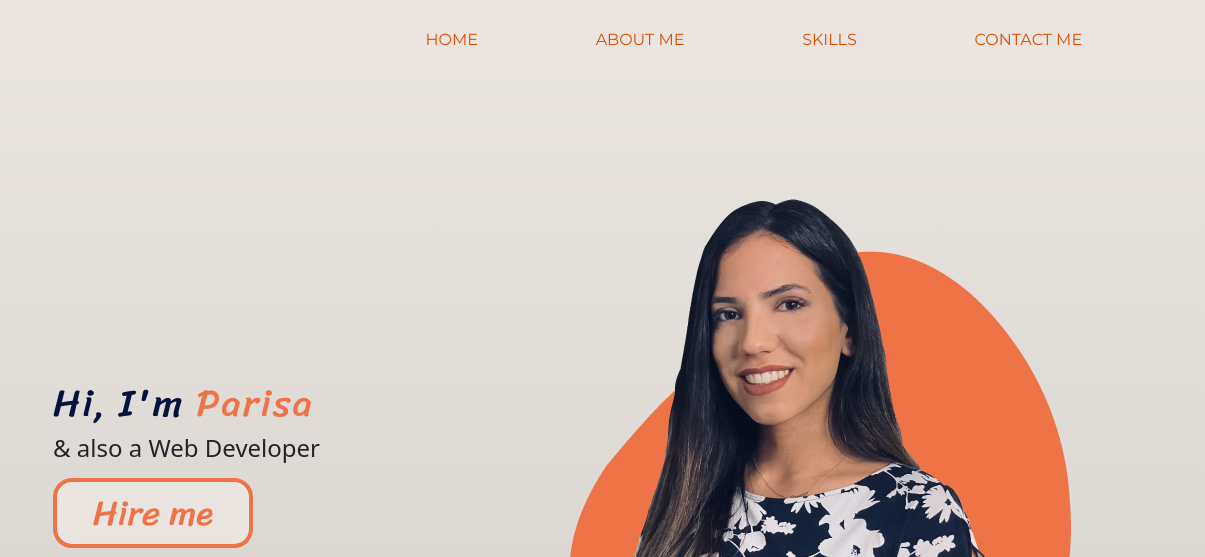
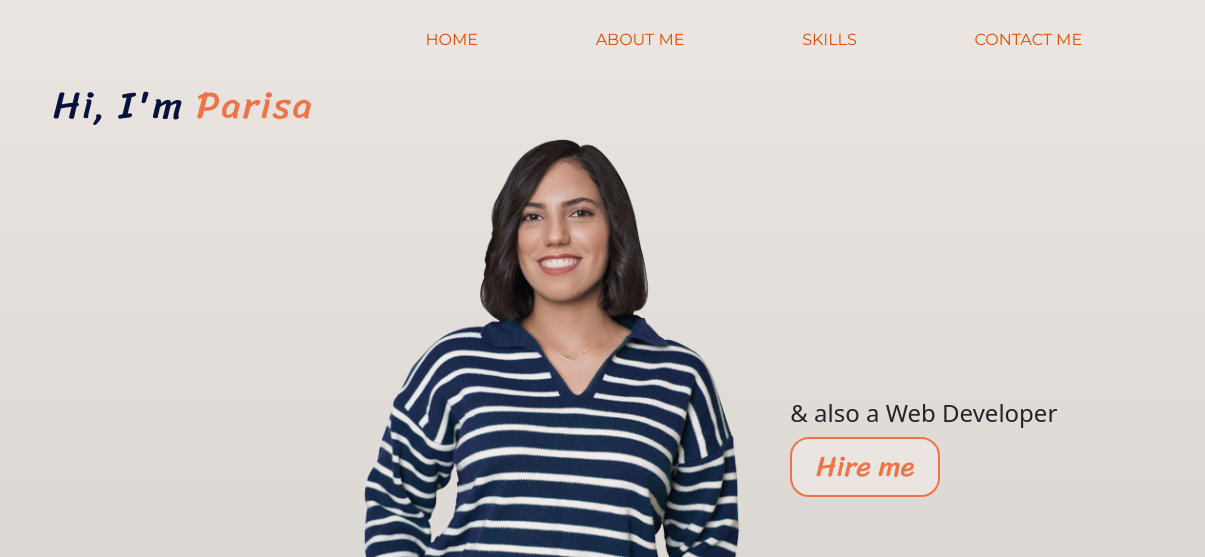
Before and after one commit to Parisa7422/Portfolio, a website: page index.html in a window 1280 px wide. Shown: the top 557 px of the page, 75-1280 px from the left. Drawn offline with nearby package versions, Linux system fonts and the light colour scheme; a web font is replaced by a local one.

Commit message:
Change header img and text

```diff
--- a/index.html
+++ b/index.html
@@ -46,14 +46,18 @@
         <section id="introduce">
             <div class="intro-text">
                 <h1>Hi, I'm <span class="parisa">Parisa</span> </h1>
-                <h4>& also a Web Developer</h4>
-                <div class="cta">
-                    <button class="btn-hire-me liquidbg" onclick="location.href='#contact-me'">Hire me</button>
+            </div>
+            <div class="flex-box">
+                <div class="intro-img">
+                    <img src="/images/parisa-taheri.png" alt="profile image">
                 </div>
-            </div>
 
-            <div class="intro-img">
-                <img src="/images/header-img.png" alt="profile image">
+                <div class="bio">
+                    <h4>& also a Web Developer</h4>
+                    <div class="cta">
+                        <button class="btn-hire-me liquidbg" onclick="location.href='#contact-me'">Hire me</button>
+                    </div>
+                </div>
             </div>
         </section>
     </div>
@@ -71,7 +75,7 @@
 
         <section id="about-me">
             <div class="intro-img">
-                <img class="about-bg" src="/images/header-img.png" alt="profile picture">
+                <!-- <img class="about-bg" src="/images/header-img.png" alt="profile picture"> -->
             </div>
             <div class="about-text">
                 <div class="first-section">
--- a/public/css/styles.css
+++ b/public/css/styles.css
@@ -165,20 +165,41 @@ nav {
     background: linear-gradient(to top, #D6D2CE, var(--clr-primary-200));
     width: 100%;
     height: 100vh;
-    padding-top: 10%;
+    /* padding-top: 10%; */
 }
 
 #introduce {
     width: 80%;
     height: 100%;
+    margin: auto;
+    /* align-items: center; */
+    min-height: 80vh;
+    z-index: -1;
+}
+
+.flex-box {
     display: flex;
-    margin: auto;
     align-items: center;
-    min-height: 80vh;
+    justify-content: center;
+    height: 78%;
 }
 
 .intro-text {
-    flex: 1;
+    padding-top: 8%;
+}
+
+
+.intro-img {
+    flex: 60%;
+    margin-left: 30%;
+}
+
+.intro-img img {
+    height: 78vh;
+}
+
+.bio {
+    flex: 40%;
 }
 
 .parisa {
@@ -190,13 +211,13 @@ nav {
 }
 
 .btn-hire-me {
-    width: 200px;
-    height: 70px;
+    width: 150px;
+    height: 60px;
     border-radius: 19px;
-    border: 3pt solid #EE7447;
+    border: 2pt solid #EE7447;
     background-color: var(--clr-primary-200);
     color: #EE7447;
-    font-size: 2.2em;
+    font-size: 1.8em;
     text-align: center;
     font-family: 'Sriracha', cursive;
     background-position: 0 -100%;
@@ -219,6 +240,7 @@ nav {
 #about-me {
     display: flex;
     padding-top: 10%;
+    z-index: 2;
 }
 
 .about-text {
```
Also changed, not shown: public/images/parisa-taheri.png (added).
